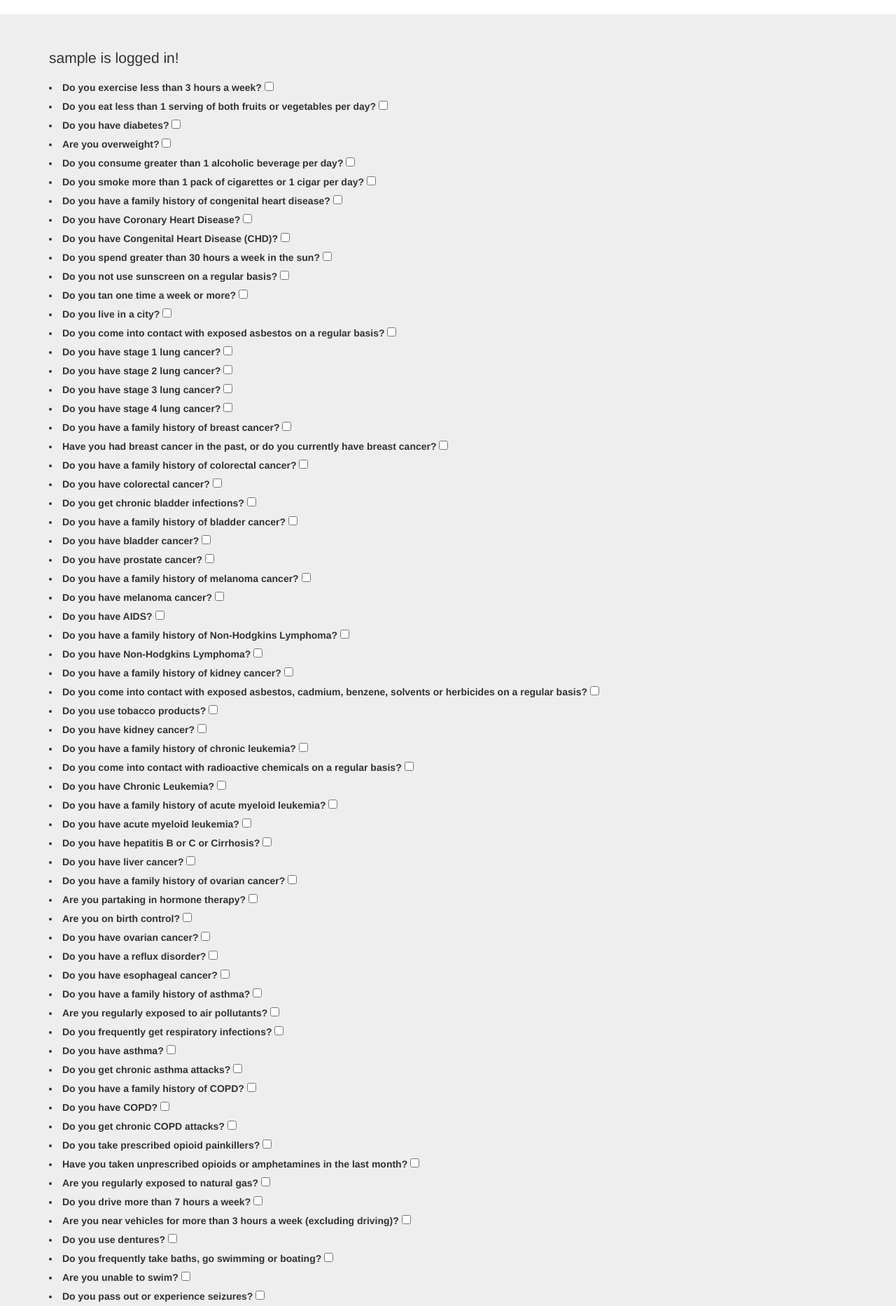
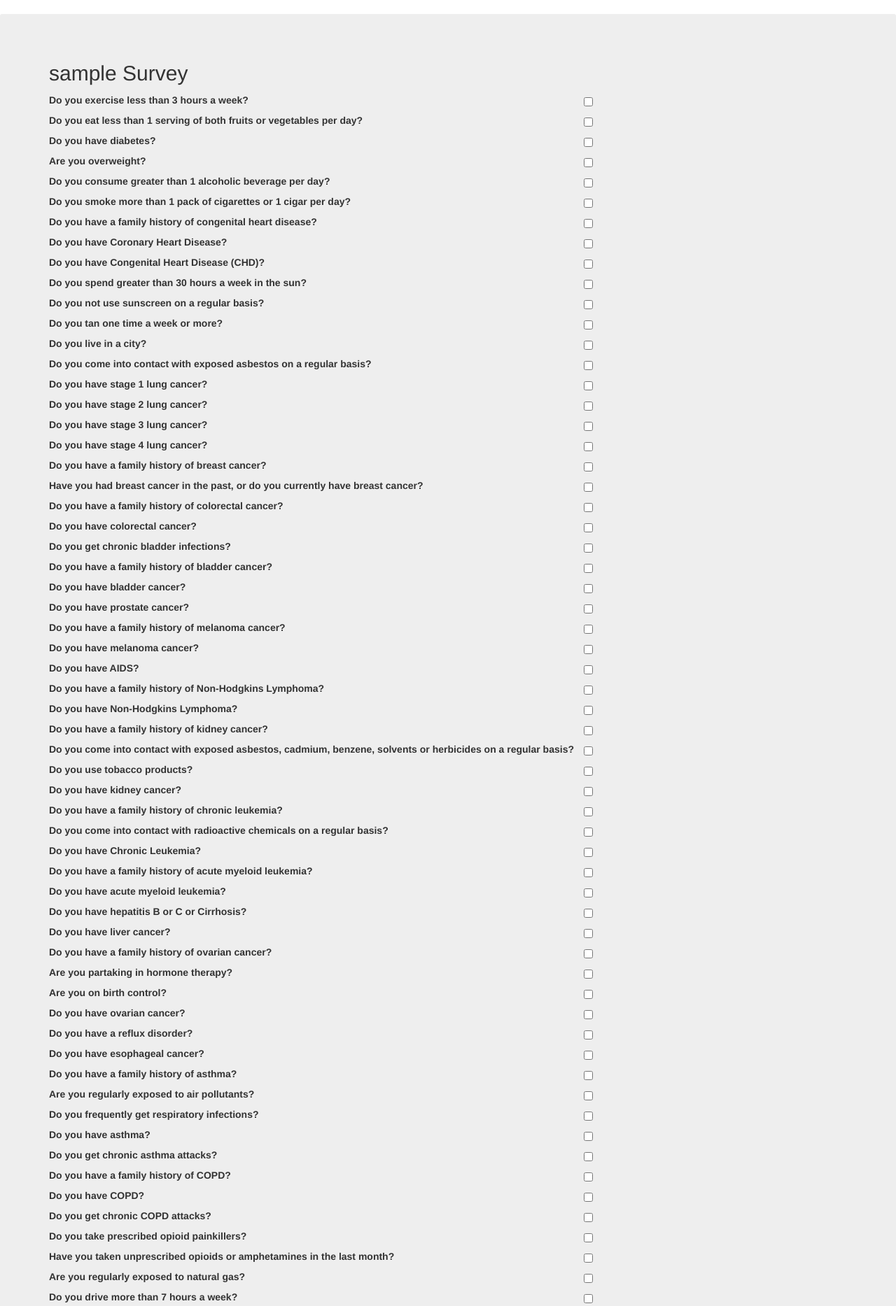
Before and after one commit to sklei2/DeathClock, a Django app: page / in a window 1280 px wide. Shown: the part 62-1929 px from the top of the page at 70% size. Run offline with Django 3.2, Linux system fonts and the light colour scheme; the visitor is signed in with stand-in values (Sample User, id 1); data comes from the database, SQL or seed files in the repository; some libraries are stand-ins or nearby versions.

Commit message:
make it so the survey is a table and that we have some spacing

```diff
--- a/death_clock_site/death_clock_app/static/css/site.css
+++ b/death_clock_site/death_clock_app/static/css/site.css
@@ -1,5 +1,15 @@
 .profile_picture {
     max-width: 50px;
+}
+
+.form-table {
+    border-collapse: collapse;
+}
+
+.form-table tr td {
+    padding-top: .25em;
+    padding-bottom: .25em;
+    padding-left: 1em;
 }
 
 .show {
--- a/death_clock_site/death_clock_app/templates/index.html
+++ b/death_clock_site/death_clock_app/templates/index.html
@@ -2,10 +2,12 @@
 {% block title %} Index {% endblock %}
 
 {% block content %}
-    <p>{{ username }} is logged in!</p>
+    <h2>{{ username }} Survey</h2>
     <form id="question_form" action="" method="POST">
         {% csrf_token %}
-        {{ form.as_ul }}
+        <table class="form-group form-table">
+            {{ form.as_table }}
+        </table>
         <input id="submit_btn" type="submit" value="Submit">
     </form>
 {% endblock %}
```
